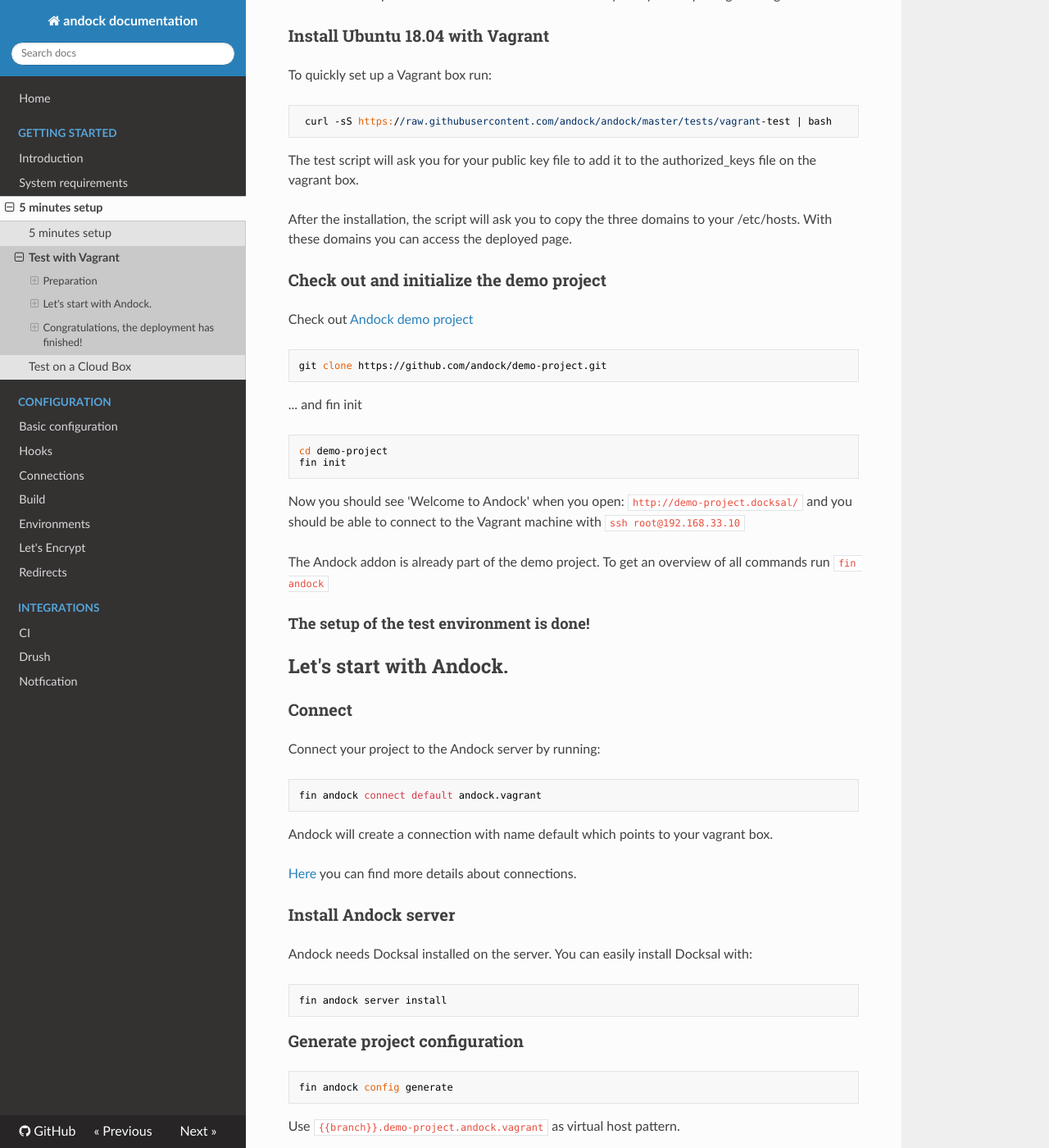
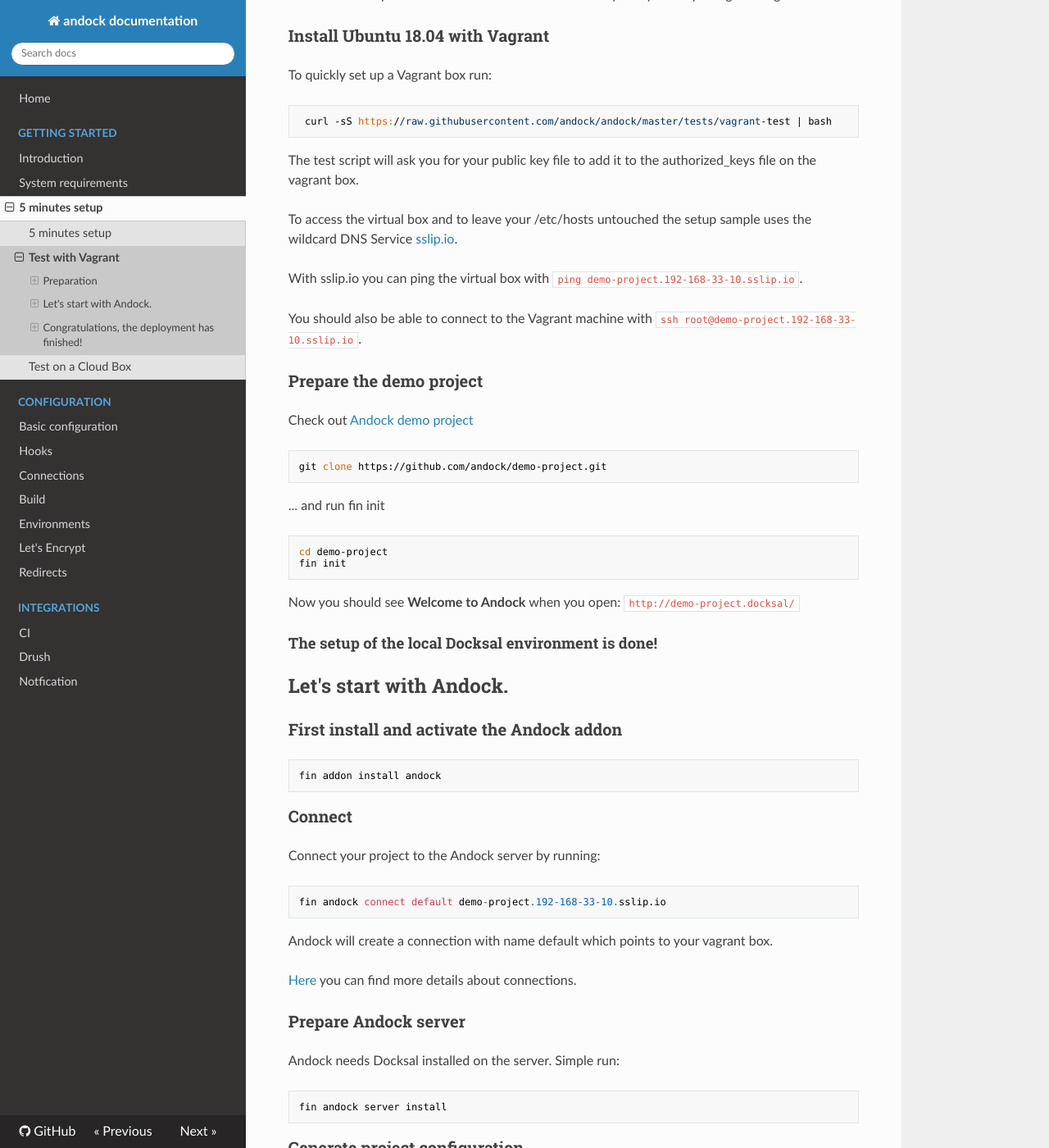
Before and after one commit to andock/andock, an MkDocs documentation site: the page built from docs/getting-started/vagrant.md, in a window 1280 px wide and 1400 px high, scrolled down 282 px. Shown: the whole window at 82% size. Built offline with MkDocs 1.6.1, drawn with Linux system fonts in a browser that asks for light colours; nearby versions of some CDN libraries; old or Windows-style settings are respelled for this version of MkDocs; some of the changed text lies outside the part shown.

Commit message:
Update setup docs.

````diff
--- a/docs/getting-started/vagrant.md
+++ b/docs/getting-started/vagrant.md
@@ -13,39 +13,44 @@
 ```
 The test script will ask you for your public key file to add it to the authorized_keys file on the vagrant box.
 
-After the installation, the script will ask you to copy the three domains to your /etc/hosts. With these domains you can access the deployed page.
+To access the virtual box and to leave your /etc/hosts untouched the setup sample uses the wildcard DNS Service [sslip.io](sslip.io).
 
-### Check out and initialize the demo project
+With sslip.io you can ping the virtual box with `ping demo-project.192-168-33-10.sslip.io`.
+
+You should also be able to connect to the Vagrant machine with `ssh root@demo-project.192-168-33-10.sslip.io`.
+
+### Prepare the demo project
 Check out [Andock demo project](https://github.com/andock/demo-project)
 ```
 git clone https://github.com/andock/demo-project.git
 ```
-... and fin init
+... and run fin init
 ```
 cd demo-project
 fin init
 ```
-Now you should see 'Welcome to Andock' when you open: `http://demo-project.docksal/`
-and you should be able to connect to the Vagrant machine with `ssh root@192.168.33.10`
+Now you should see __Welcome to Andock__ when you open: `http://demo-project.docksal/`
 
-The Andock addon is already part of the demo project. To get an overview of all commands run `fin andock`
-#### The setup of the test environment is done!
+#### The setup of the local Docksal environment is done!
 
 ## Let's start with Andock.
-
+### First install and activate the Andock addon
+```
+fin addon install andock
+```
 ### Connect
 Connect your project to the Andock server by running:
 
 ```
-fin andock connect default andock.vagrant
+fin andock connect default demo-project.192-168-33-10.sslip.io
 ```
 
 Andock will create a connection with name default which points to your vagrant box.
 
 [Here](../configuration/connections.md) you can find more details about connections.
 
-### Install Andock server
-Andock needs Docksal installed on the server. You can easily install Docksal with:
+### Prepare Andock server
+Andock needs Docksal installed on the server. Simple run:
 ```
 fin andock server install
 ```
@@ -53,17 +58,18 @@
 ```
 fin andock config generate
 ```
-Use `{{branch}}.demo-project.andock.vagrant` as virtual host pattern.
+Use `{{branch}}.demo-project.192-168-33-10.sslip.io` as virtual host pattern.
 
 This will create all required config files and templates for init, build, test and update hooks.
 
 ### Build and deploy
+The last step ist build and deploy the demo application. Run:
 ```
 fin andock build deploy
 ```
 
 ## Congratulations, the deployment has finished!
-Now open [http://master.demo-project.andock.vagrant](http://master.demo-project.andock.vagrant) to check the deployed demo site.
+Now open [http://master.demo-project.192-168-33-10.sslip.io](http://master.demo-project.192-168-33-10.sslip.io) to check the deployed demo site.
 
 To access the environment (cli) container via ssh run:
 ```
@@ -75,18 +81,13 @@
 ```
 git fetch origin develop
 git checkout -b develop
-
 ```
 and run:
 
 ```
 fin andock build deploy
 ```
-
-!!! tip "Install and enable Andock addon"
-    The Andock addon is part of the demo project. Run `fin addon install andock` to install the addon and enable it with `fin andock enable`
-
-
+Now open [http://develop.demo-project.192-168-33-10.sslip.io](http://develop.demo-project.192-168-33-10.sslip.io) to access the environment of the develop branch.
 ### Read more:
 * [Andock configuration overview](../configuration/andock.md)
 * [Hooks overview](../configuration/hooks.md)
````
Also changed, not shown: docs/getting-started/cloud.md (+18 -8 lines), 1 other file.
